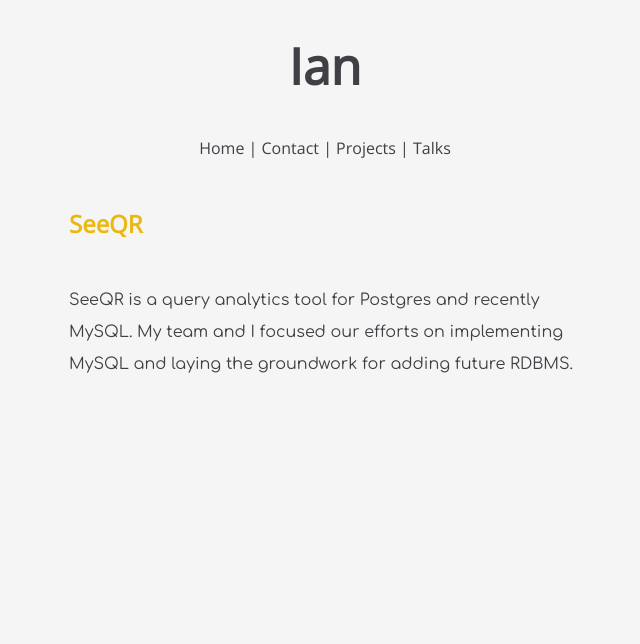
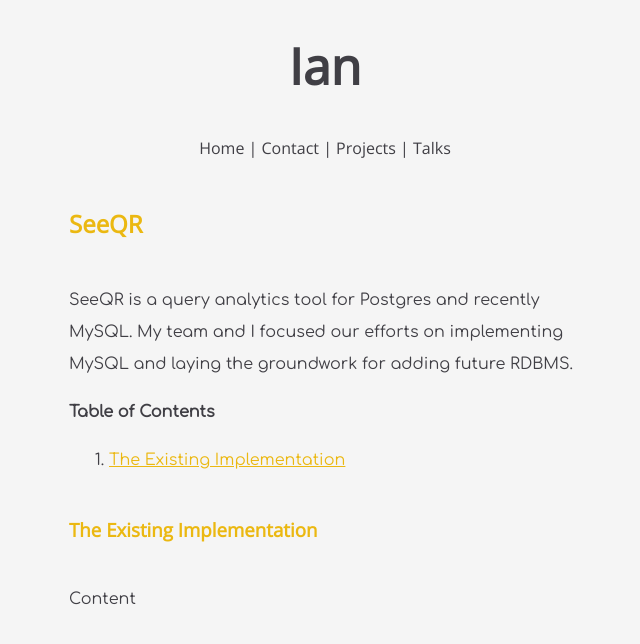
Before and after one commit to RadiantGH/brightsite, a React (Create React App) app: page /lint in a window 1280 px wide. Shown: the top 644 px of the page, without its empty margins (315-955 px from the left). Built offline with nearby package versions, Linux system fonts and the light colour scheme.

Commit message:
Added topic for seeqr article.

```diff
--- a/src/pages/projectpages/Lint.jsx
+++ b/src/pages/projectpages/Lint.jsx
@@ -9,6 +9,16 @@
                 SeeQR is a query analytics tool for Postgres and recently MySQL. My team and I focused our efforts on implementing MySQL and laying the groundwork
                 for adding future RDBMS.
             </p>
+
+            <strong>Table of Contents</strong>
+            <ol>
+                <li><a href='#hardcoded' className='url'>The Existing Implementation</a></li>
+            </ol>
+
+            <h3 id='hardcoded'>The Existing Implementation</h3>
+            <p>
+                Content
+            </p>
         </div>
     );
 }
```
